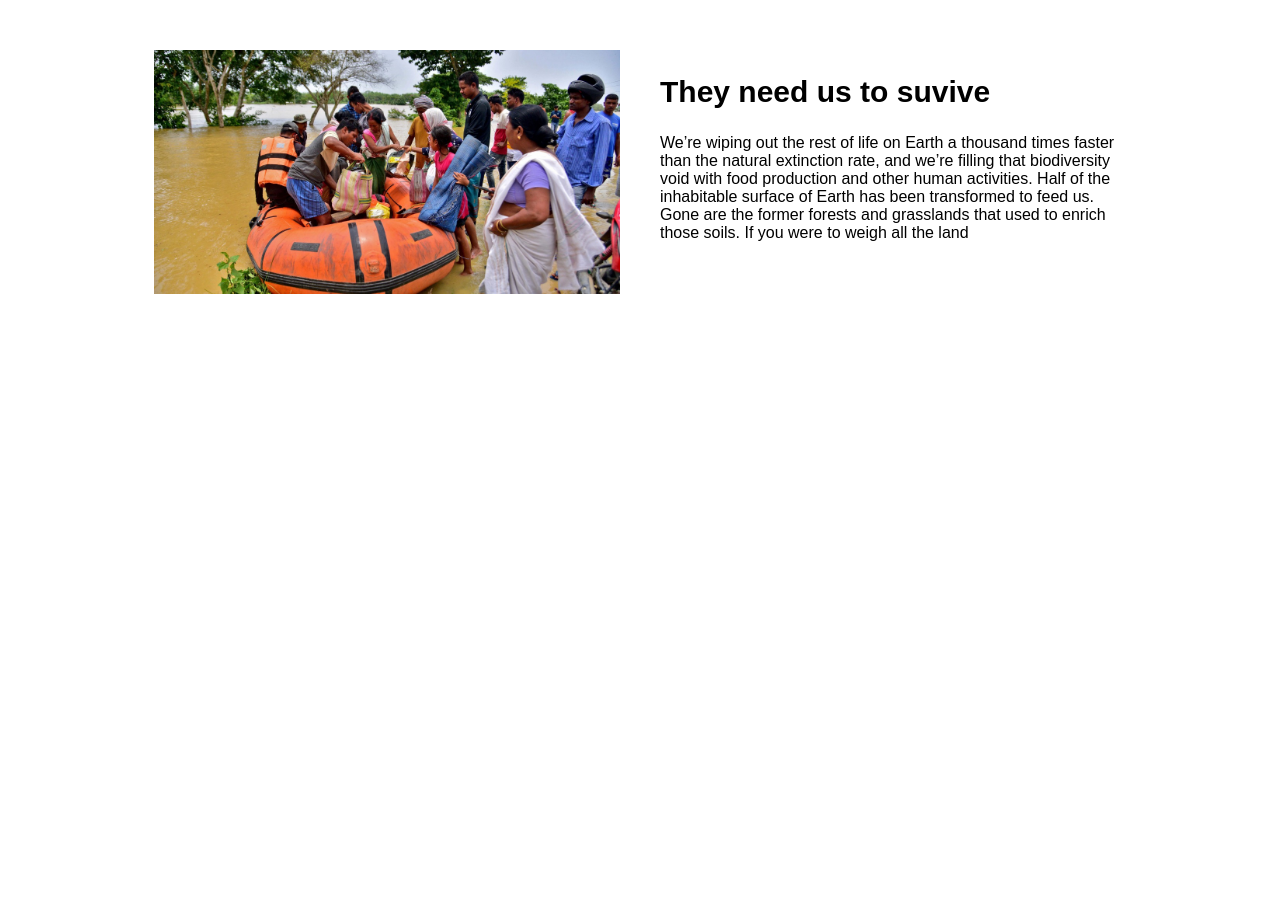
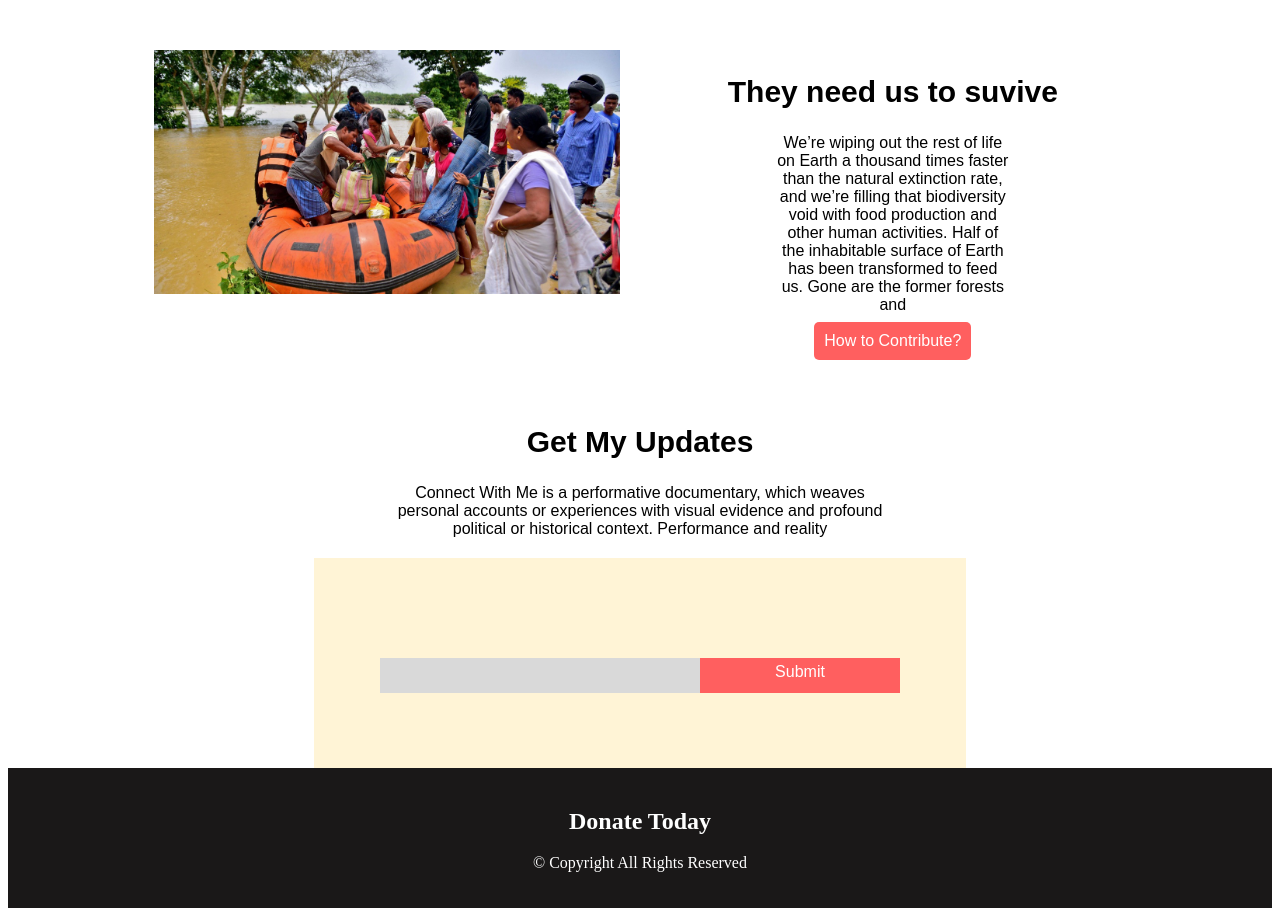
Before and after one commit to fuadhasanofficial/first-website, a plain HTML site: page index.html in a window 1280 px wide. Shown: the part 2240-3156 px from the top of the page. Before the commit the page ends 2566 px from the top, so only its background shows below. Drawn offline with Linux system fonts and the light colour scheme; a web font is replaced by a local one.

Commit message:
assigment done

```diff
--- a/index.html
+++ b/index.html
@@ -128,11 +128,39 @@
                 <p>We’re wiping out the rest of life on Earth a thousand times faster than the natural extinction rate,
                     and we’re filling that biodiversity void with food production and other human activities. Half of
                     the inhabitable surface of Earth has been transformed to feed us. Gone are the former forests and
-                    grasslands that used to enrich those soils. If you were to weigh all the land</p>
+                </p>
+
+                <a href="">How to Contribute? </a>
             </div>
         </div>
 
     </section>
+
+    <!-- section 6 -->
+    <section class="section_6">
+        <div class="section_5_inside">
+            <div>
+                <h2>Get My Updates</h2>
+                <p>Connect With Me is a performative documentary, which weaves personal accounts or experiences with
+                    visual evidence and profound political or historical context. Performance and reality </p>
+            </div>
+
+
+        </div>
+
+    </section>
+    <!-- section 7 -->
+    <section class="section_7">
+        <div>
+            <input type="text" class="emailbox">
+            <a href="" class="submit">Submit</a>
+        </div>
+    </section>
+
+    <footer>
+        <h2>Donate Today</h2>
+        <p>&#xa9; Copyright All Rights Reserved</p>
+    </footer>
 </body>
 
 </html>
--- a/style.css
+++ b/style.css
@@ -219,3 +219,77 @@
 .section_5_inside div img {
     width: 100%;
 }
+
+.section_5_inside div a {
+    text-decoration: none;
+    background-color: #FF5F5F;
+    color: #fff;
+    padding: 10px;
+    border-radius: 5px;
+    margin-top: 8px;
+    display: inline-block;
+}
+
+/* section 6 style  */
+
+.section_6 {
+    display: flex;
+    justify-content: center;
+}
+
+.section_5_inside div {
+    text-align: center;
+    width: 100%;
+}
+
+.section_5_inside div p {
+    width: 50%;
+    text-align: center;
+    margin: 0 auto;
+}
+
+
+
+/* section 7 style  */
+
+.section_7 {
+    display: flex;
+    justify-content: center;
+}
+
+.section_7 div {
+    width: 50%;
+    display: flex;
+    justify-content: center;
+    background-color: #FFF4D6;
+    height: 100px;
+    padding: 10px;
+    padding-top: 100px;
+}
+
+.emailbox {
+    width: 50%;
+    background-color: #D9D9D9;
+    outline: none;
+    border: none;
+    height: 33px;
+}
+
+.submit {
+    width: 30%;
+    padding: 5px;
+    height: 25px;
+
+    background-color: #FF5F5F;
+    text-align: center;
+    text-decoration: none;
+    color: #ffff;
+    font-family: 'Slate Pro Light', sans-serif;
+}
+
+footer {
+    background-color: #1a1818;
+    color: #ffffffff;
+    padding: 20px;
+    text-align: center;
+}
```
